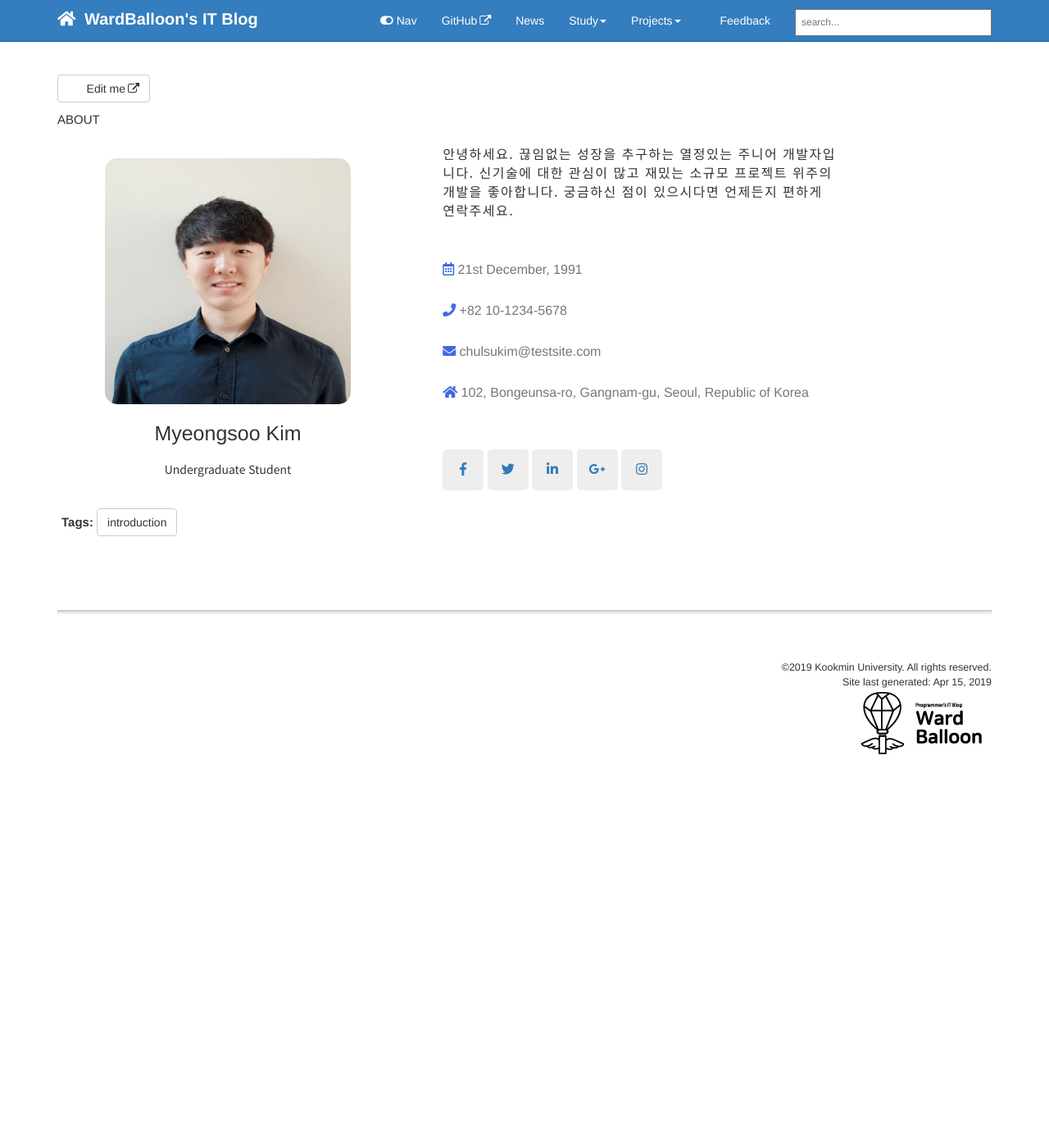
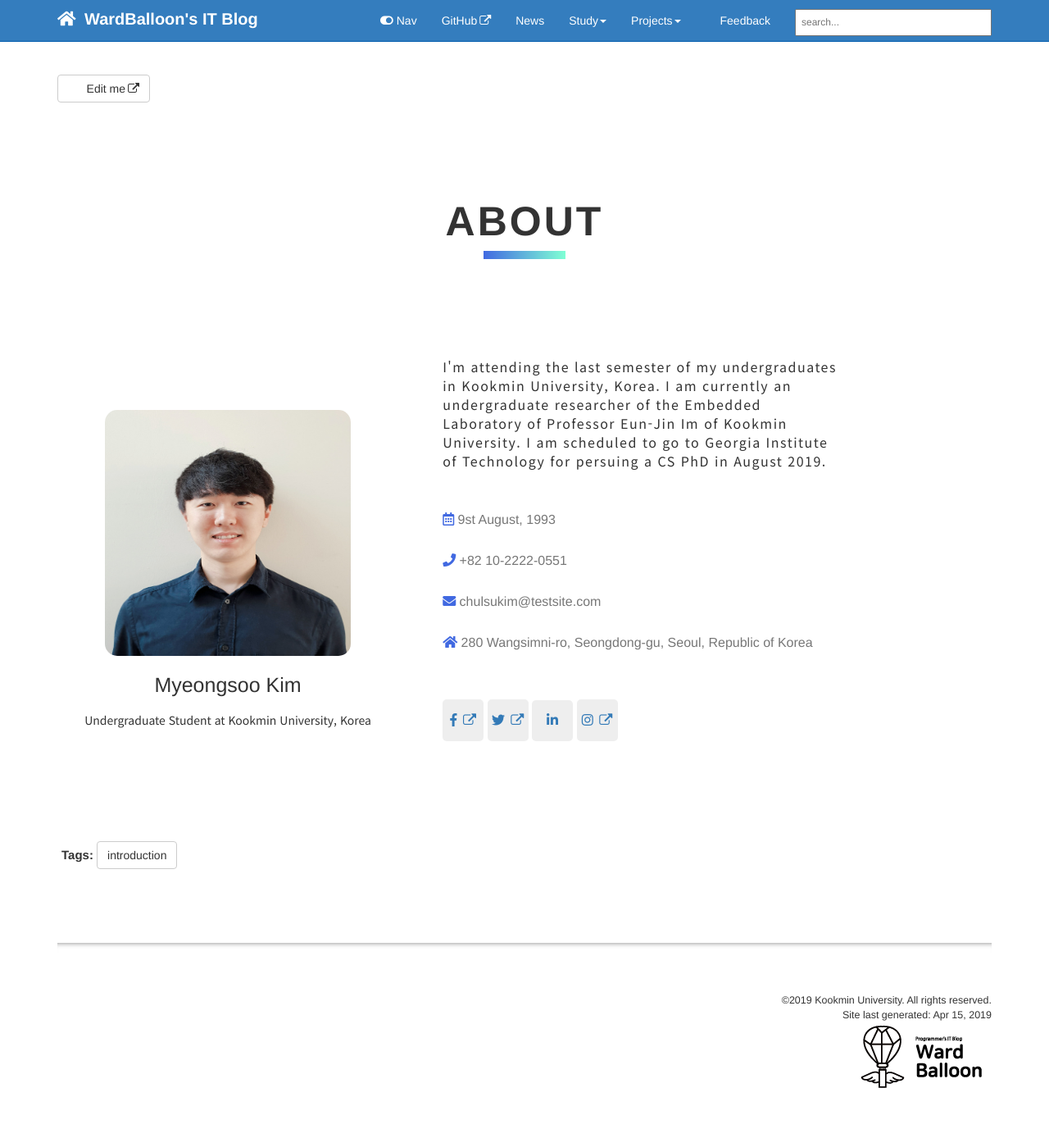
Before and after one commit to codingsoo/codingsoo.github.io1, a Jekyll site: the page built from index.html, in a window 1280 px wide. Shown: the whole page at 82% size. Built offline with Jekyll 4.4.1, drawn with Linux system fonts in a browser that asks for light colours; nearby versions of some CDN libraries; comment, search, counter and statistics services are not loaded; before the commit the page ends 981 px from its top, so only the background shows below that.

Commit message:
update about-me section

```diff
--- a/index.html
+++ b/index.html
@@ -34,21 +34,21 @@ hide_sidebar: true
 			<div class="picture">
 				<img src="https://wardballoon.github.io/images/profile_photo.jpg">
 				<div class="name">Myeongsoo Kim</div>
-				<div class="description">Undergraduate Student</div>
+				<div class="description">Undergraduate Student at Kookmin University, Korea</div>
 			</div>
 			<div class="text">
 				<div class="intro">
-					안녕하세요. 끊임없는 성장을 추구하는 열정있는 주니어 개발자입니다. 신기술에 대한 관심이 많고 재밌는 소규모 프로젝트 위주의 개발을 좋아합니다. 궁금하신 점이 있으시다면 언제든지 편하게 연락주세요.
+					I'm attending the last semester of my undergraduates in Kookmin University, Korea. I am currently an undergraduate researcher of the Embedded Laboratory of Professor Eun-Jin Im of Kookmin University. I am scheduled to go to Georgia Institute of Technology for persuing a CS PhD in August 2019.
 				</div>
 				<ul>
 					<li>
 						<div class="info">
-							<i class="far fa-calendar-alt"></i> 21st December, 1991
+							<i class="far fa-calendar-alt"></i> 9st August, 1993
 						</div>
 					</li>
 					<li>
 						<div class="info">
-							<i class="fas fa-phone"></i> +82 10-1234-5678
+							<i class="fas fa-phone"></i> +82 10-2222-0551
 						</div>
 					</li>
 					<li>
@@ -58,24 +58,21 @@ hide_sidebar: true
 					</li>
 					<li>
 						<div class="info">
-							<i class="fas fa-home"></i> 102, Bongeunsa-ro, Gangnam-gu, Seoul, Republic of Korea
+							<i class="fas fa-home"></i> 280 Wangsimni-ro, Seongdong-gu, Seoul, Republic of Korea
 						</div>
 					</li>
 				</ul>
 				<div class="sns">
-					<a>
+					<a href="https://www.facebook.com/wardballoon">
 						<i class="fab fa-facebook-f"></i>
 					</a>
-					<a>
+					<a href="https://twitter.com/MyeongsooKim2">
 						<i class="fab fa-twitter"></i>
 					</a>
-					<a>
+					<a href="www.linkedin.com/in/wardballoon">
 						<i class="fab fa-linkedin-in"></i>
 					</a>
-					<a>
-						<i class="fab fa-google-plus-g"></i>
-					</a>
-					<a>
+					<a href="https://www.instagram.com/wardballoon/">
 						<i class="fab fa-instagram"></i>
 					</a>
 				</div>
--- a/portfolio.css
+++ b/portfolio.css
@@ -5,8 +5,36 @@
     height: 100%;
 }
 
-ul {
+.about-area a {
+    text-decoration: none;
+    font-size: 14px;
+    text-transform: uppercase;
+}
+
+.about-area ul {
     list-style-type: none;
+}
+
+/* SECTION */
+section {
+    padding: 100px 0;
+}
+
+.title {
+    font-size: 50px;
+    font-weight: bold;
+    text-align: center;
+    letter-spacing: 3px;
+    padding-bottom: 100px;
+}
+
+.title::after {
+    content: "";
+    display: block;
+    width: 100px;
+    height: 10px;
+    margin: 0 auto;
+    background-image: linear-gradient(to right, royalblue, aquamarine);
 }
 
 
```
